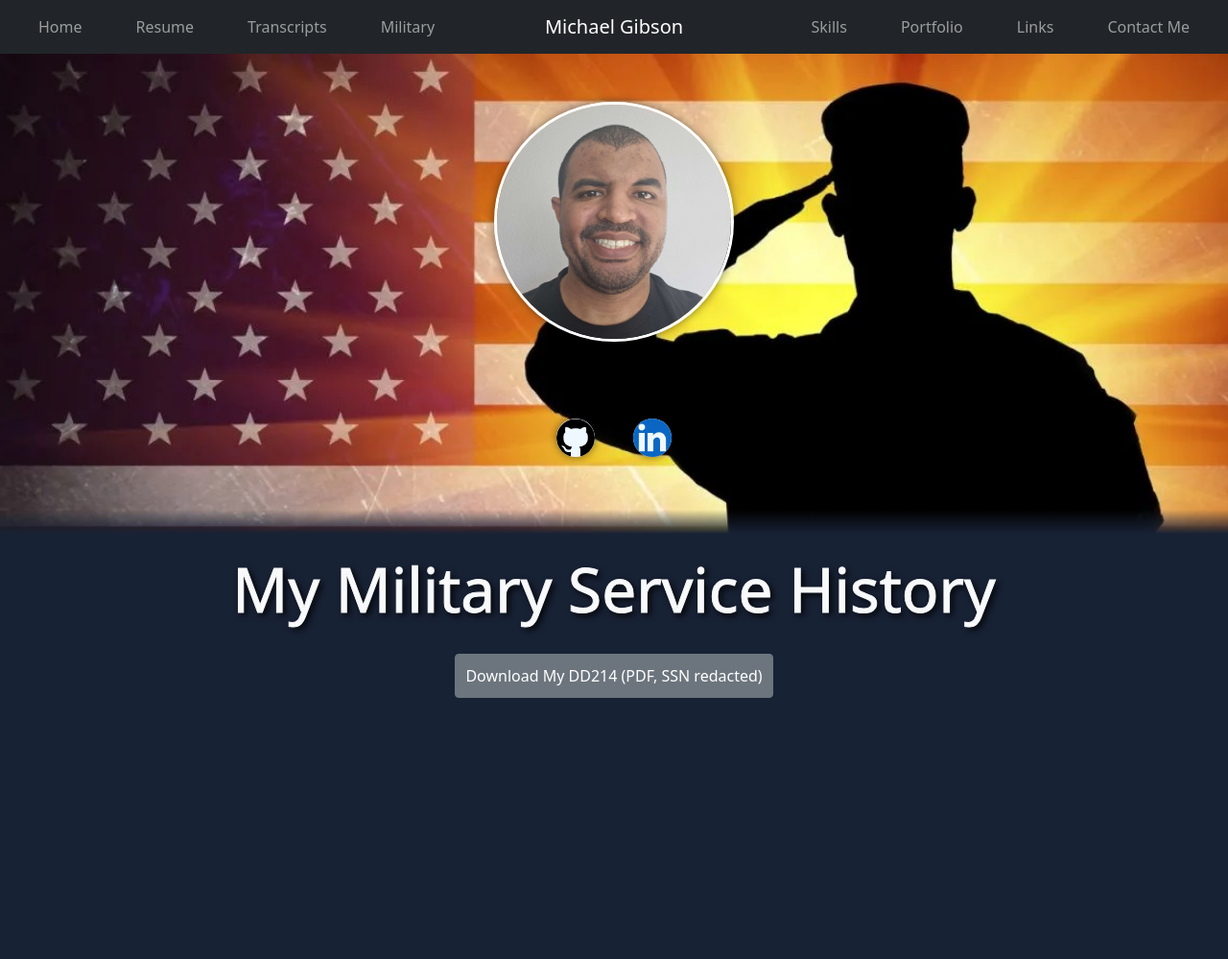
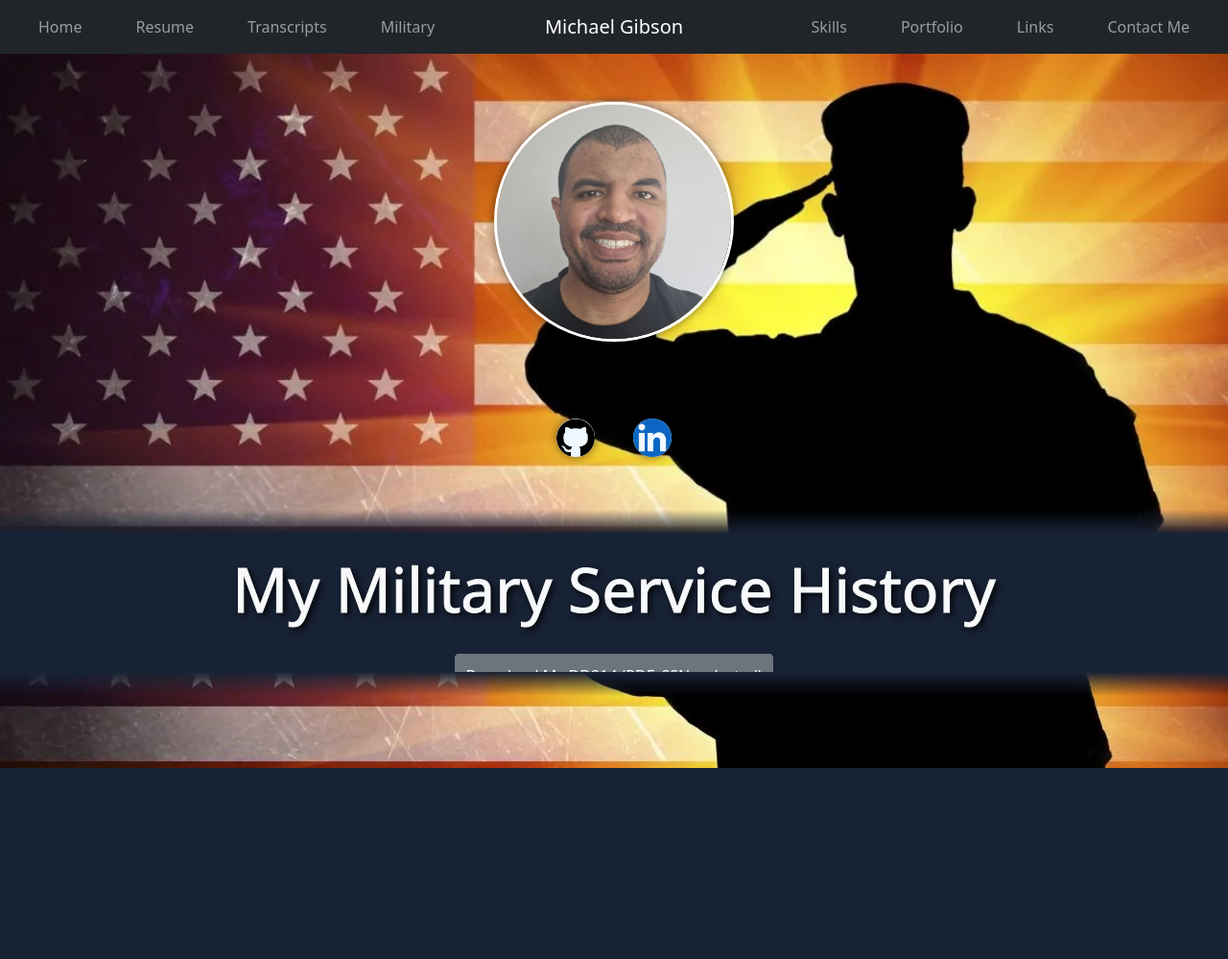
Before and after one commit to revue0813/MyWebsite, a Flask app: page /military/ in a window 1280 px wide. Shown: the top 999 px of the page at 96% size. Run offline with Flask 3, Linux system fonts and the light colour scheme.

Commit message:
added footer to all pages, still need to remove from resume, transcripts, and military pages

```diff
--- a/static/styles/styles.css
+++ b/static/styles/styles.css
@@ -1,8 +1,9 @@
 /* GENERAL AND BASE PAGE */
 body, html {
     background-color: #182235;
-    height: 100%;
+
     margin: 0;
+    padding-bottom: 65px;
 }
 
 .wrapper {
@@ -23,10 +24,6 @@ body, html {
 .navbar-collapse .nav-item {
     margin-left: 20px;
     margin-right: 20px;
-}
-
-.footer {
-    height: 56px;
 }
 
 .header-image {
@@ -152,6 +149,32 @@ body, html {
     z-index: 2;
 }
 
+.footer-image {
+    position: fixed;
+    bottom: 0;
+    left: 0;
+    width:100%;
+    height: 100px;
+    overflow: hidden;
+    z-index: 9;
+}
+
+.footer-image img {
+    width: 100%;
+    height: auto;
+    position: absolute;
+    bottom: 0;
+}
+
+.footer-image::after {
+    content: '';
+    position: absolute;
+    top: 0;
+    left: 0;
+    width: 100%;
+    height: 25px;
+    background: linear-gradient(to top, transparent, rgba(24, 34, 53, 1));
+}
 
 /* RESUME, TRANSCRIPT, AND MILITARY PAGE */
 .resume-head, .DD214-head, .TS-head {
--- a/templates/base.html
+++ b/templates/base.html
@@ -87,7 +87,15 @@
     </header>
 
     {% block body %} {% endblock %}
+    {% block footer %}
+    <footer>
+      <div class="footer-image text-light">
+        <img src="{{ image_url }}" alt="footer-img">
+      </div>
+    </footer>
+    {% endblock %}
   </body>
+
 
   <script
     src="https://cdn.jsdelivr.net/npm/bootstrap@5.3.2/dist/js/bootstrap.bundle.min.js"
```
